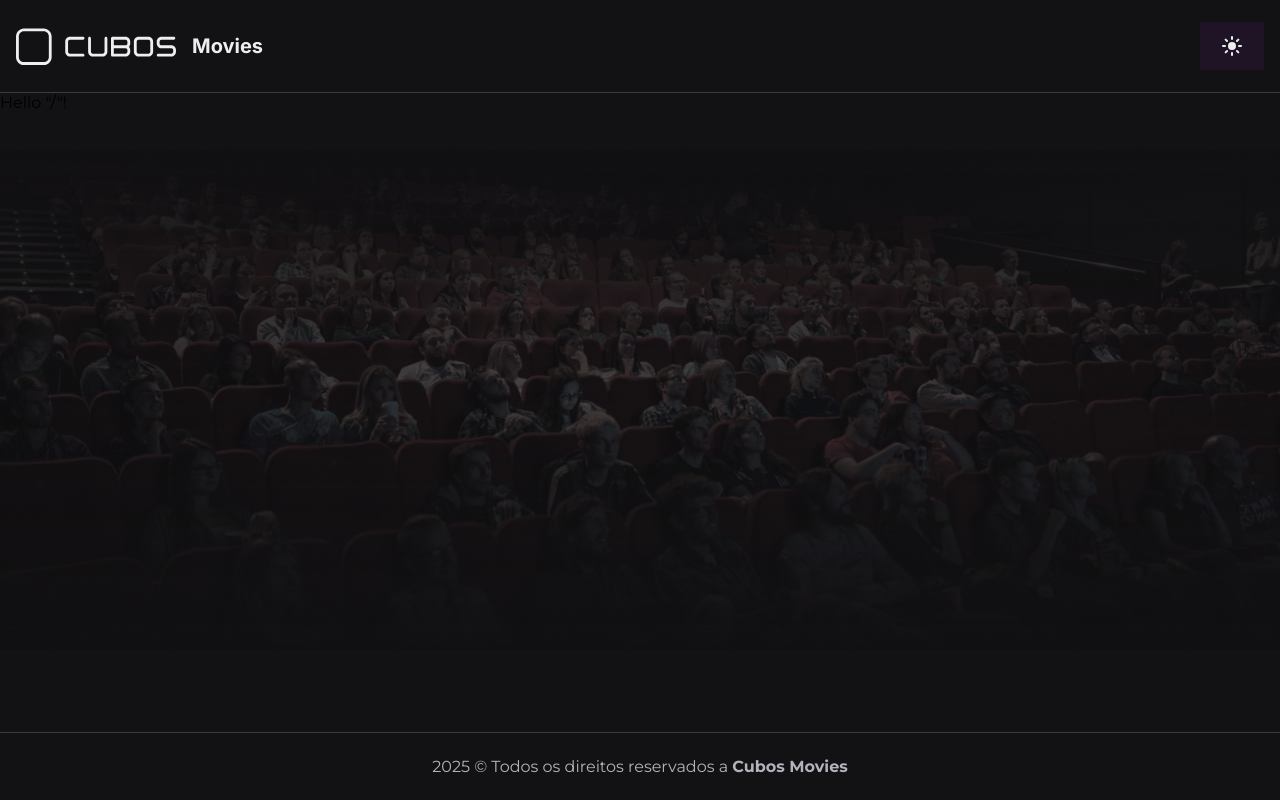
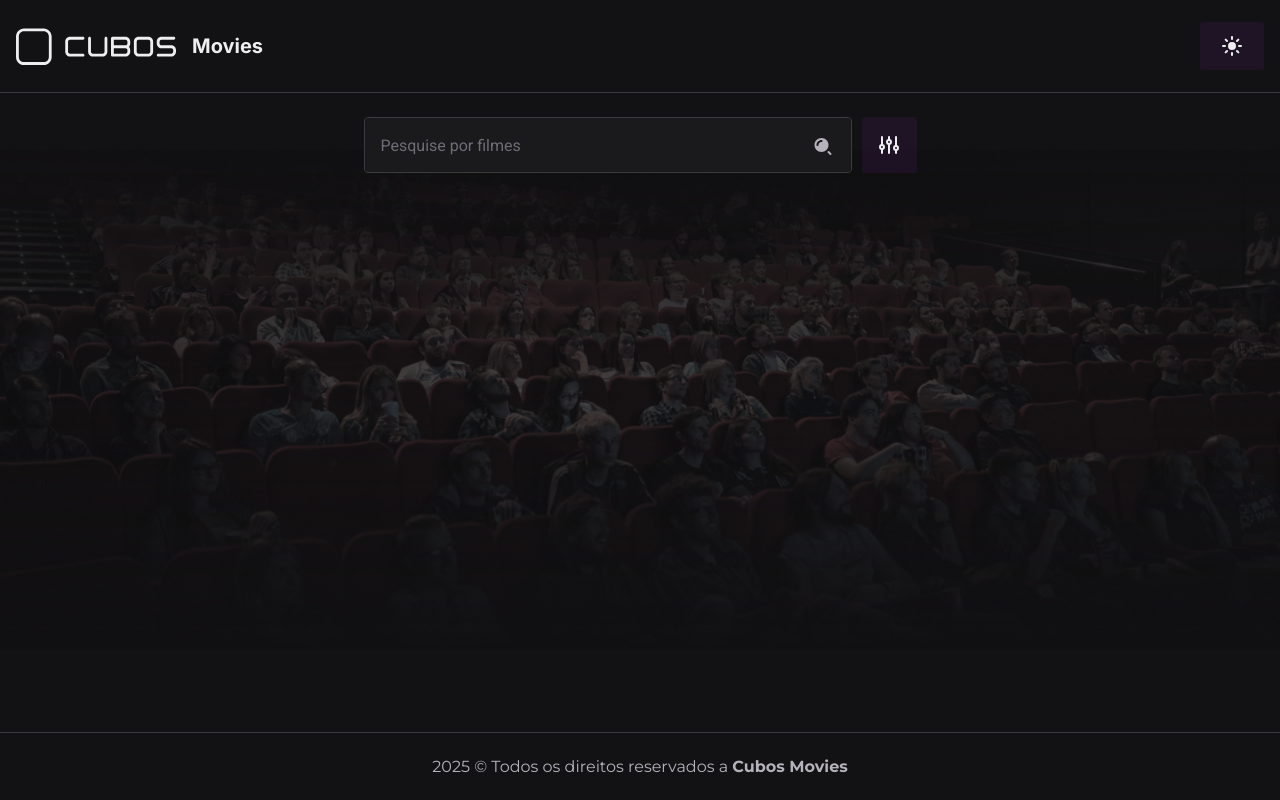
Before and after one commit to jonathangeovani/cubos-movies_, a React (Vite) app: page / in a window 1280 px wide. Built offline with nearby package versions, Linux system fonts and the light colour scheme.

Commit message:
add SearchBarContainer component

```diff
--- a/src/routes/index.tsx
+++ b/src/routes/index.tsx
@@ -1,9 +1,14 @@
 import { createFileRoute } from "@tanstack/react-router";
+import SearchBarContainer from "../components/SearchBarContainer";
 
 export const Route = createFileRoute("/")({
   component: Index,
 });
 
 function Index() {
-  return <div>Hello "/"!</div>;
+  return (
+    <>
+      <SearchBarContainer />
+    </>
+  );
 }
```
